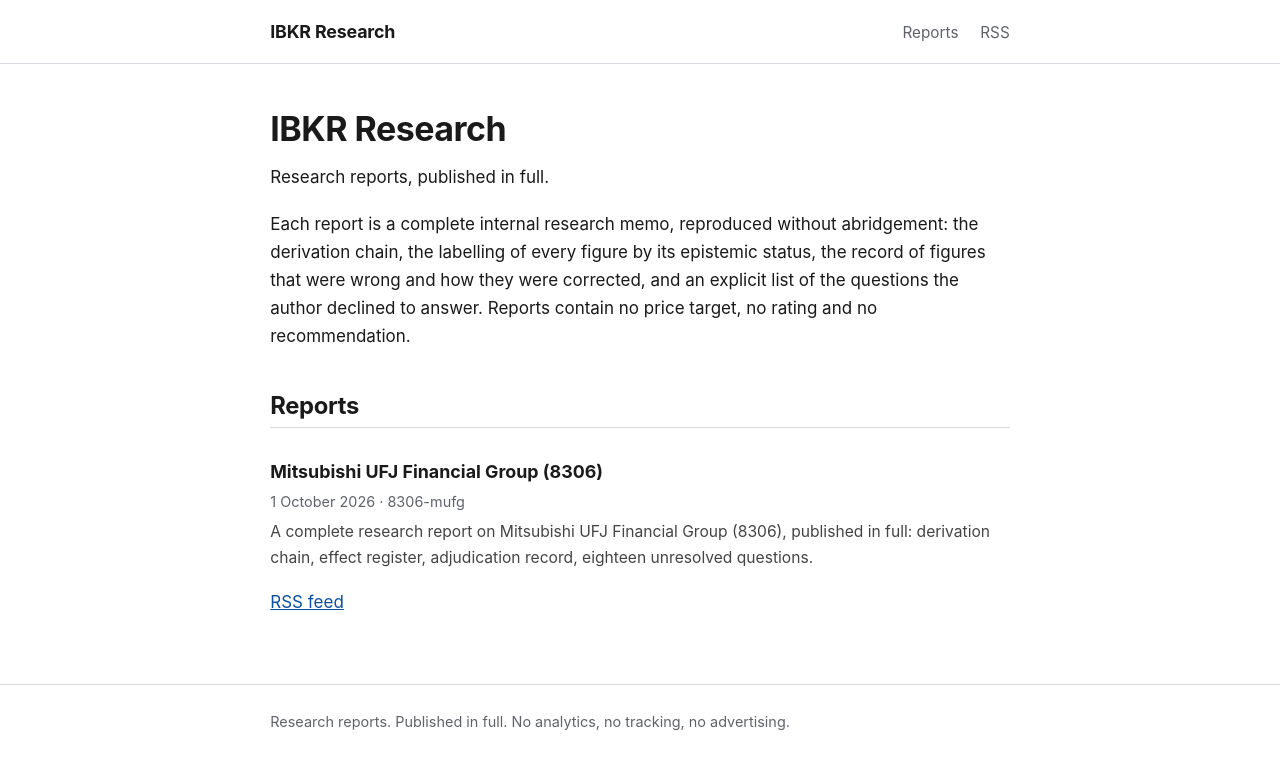
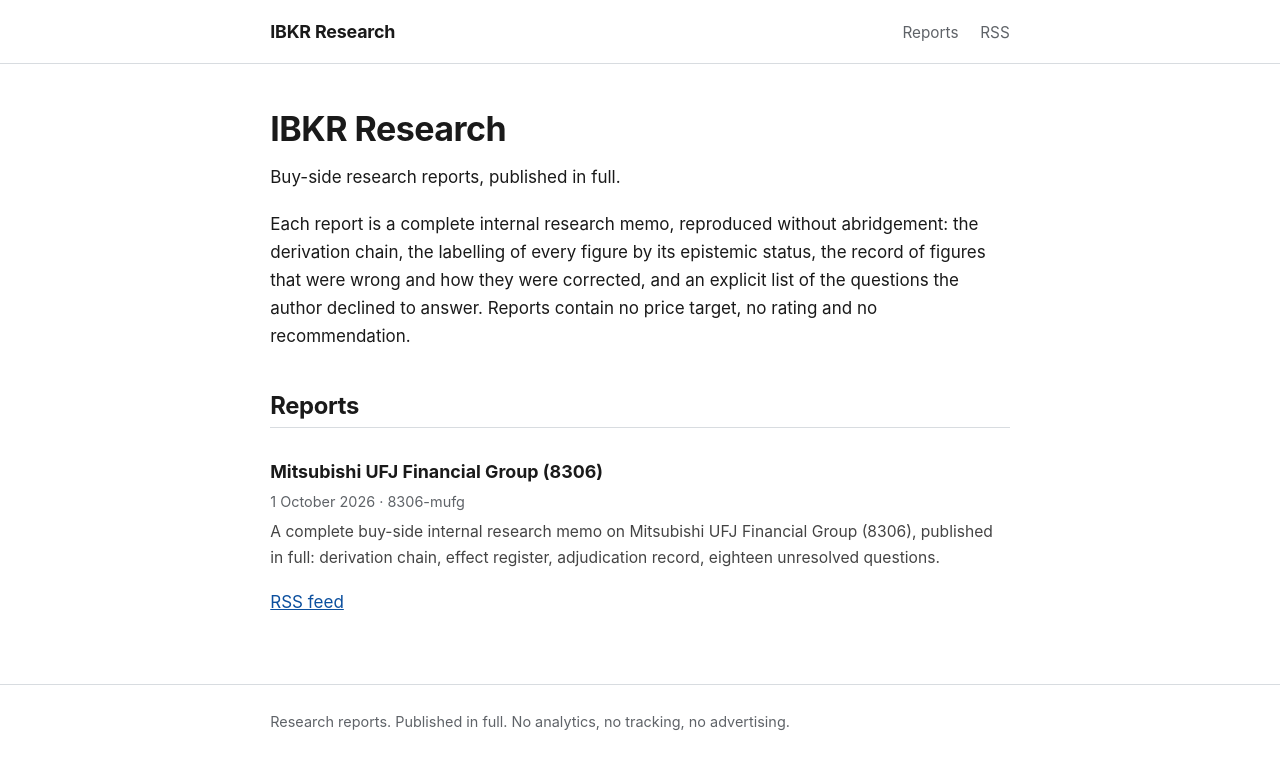
Before and after one commit to sbvcid/research-reports, a Jekyll site: the page built from index.md, in a window 1280 px wide. Shown: the top 769 px of the page. Built offline with Jekyll 4.4.1, drawn with Linux system fonts in a browser that asks for light colours.

Commit message:
chore: update site paths after repository rename

```diff
--- a/_config.yml
+++ b/_config.yml
@@ -1,10 +1,10 @@
 title: IBKR Research
 description: Research reports
 
-# Set to the repository path on GitHub Pages. For repo "sbvcid/IBKR-public"
-# served at https://sbvcid.github.io/IBKR-public/
+# Set to the repository path on GitHub Pages. For repo "sbvcid/research-reports"
+# served at https://sbvcid.github.io/research-reports/
 url: "https://sbvcid.github.io"
-baseurl: "/IBKR-public"
+baseurl: "/research-reports"
 
 markdown: kramdown
 kramdown:
--- a/index.md
+++ b/index.md
@@ -6,7 +6,7 @@ show_title: false
 
 # IBKR Research
 
-Research reports, published in full.
+Buy-side research reports, published in full.
 
 <div class="intro">
 Each report is a complete internal research memo, reproduced without abridgement:
--- a/reports/8306-mufg.md
+++ b/reports/8306-mufg.md
@@ -2,7 +2,7 @@
 layout: default
 title: "Mitsubishi UFJ Financial Group (8306)"
 subtitle: "The Multiple Is the Whole Trade"
-description: "A complete research report on Mitsubishi UFJ Financial Group (8306), published in full: derivation chain, effect register, adjudication record, eighteen unresolved questions."
+description: "A complete buy-side internal research memo on Mitsubishi UFJ Financial Group (8306), published in full: derivation chain, effect register, adjudication record, eighteen unresolved questions."
 report_id: 8306-mufg
 date: 2026-10-01
 published: true
@@ -27,7 +27,7 @@ Research Report — Mitsubishi UFJ Financial Group (8306)
 
 ### Editor's note (added in the English edition, not part of the sealed report)
 
-You are reading what a research report actually looks like when the author is not being reviewed by a compliance department: the derivation chain, the labelling of every number by its epistemic status, the record of every number that was wrong and how it was corrected, and — most unusually — an explicit list of eighteen questions the author refused to answer.
+You are reading what a buy-side internal research memo actually looks like when the author is not being reviewed by a compliance department: the derivation chain, the labelling of every number by its epistemic status, the record of every number that was wrong and how it was corrected, and — most unusually — an explicit list of eighteen questions the author refused to answer.
 
 Four conventions are used throughout, and they are worth internalising before reading:
 
```
Also changed, not shown: README.md.
